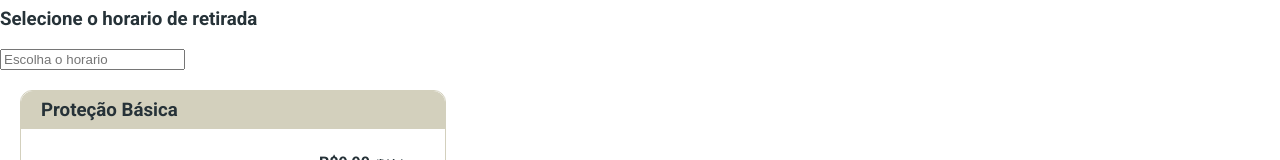
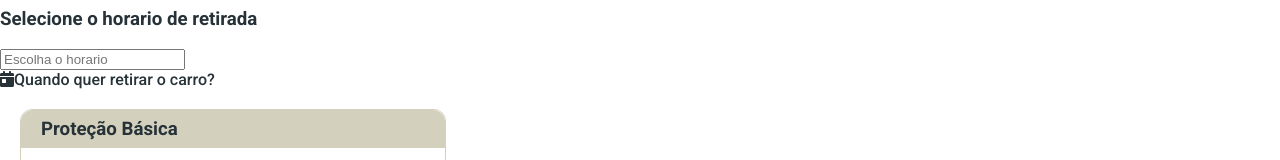
Before and after one commit to noubarijou/PICTDFEFinal, a React (Create React App) app in the folder alucar/: page /reserva/1 in a window 1280 px wide. Shown: the part 251-411 px from the top of the page. Built offline with nearby package versions, Linux system fonts and the light colour scheme; no server answers.

Commit message:
adiciona calendario na pagina de reserva

```diff
--- a/alucar/src/pages/Reserva/index.js
+++ b/alucar/src/pages/Reserva/index.js
@@ -15,22 +15,25 @@ import {
   faLocationDot,
   faCalendarDay,
 } from "@fortawesome/free-solid-svg-icons";
+import { Calendar } from "../../components/ModalPesquisa/components/Calendar";
 
 export const Reserva = () => {
   const { width } = useWindowDimensions();
   const cidades = useAxios(`/cidades`);
   const detalhes = useAxios(`/carro`);
   const regras = require("../../assets/regras.json");
-  const [startDate, setStartDate] = useState(new Date());
-  const [endDate, setEndDate] = useState(null);
+  const [dateRange, setDateRange] = useState([null, null]);
+  const [startDate, endDate] = dateRange;
+  /* const [startDate, setStartDate] = useState(new Date());
+  const [endDate, setEndDate] = useState(null); */
   const [cidade, setCidade] = useState();
   const navigate = useNavigate();
 
-  const onChange = (dates) => {
+  /* const onChange = (dates) => {
     const [start, end] = dates;
     setStartDate(start);
     setEndDate(end);
-  };
+  }; */
   const { detalhesId } = useParams();
   const [detalhe, setDetalhe] = useState();
   useEffect(() => {
@@ -136,6 +139,7 @@ export const Reserva = () => {
               <option value="19:30" />
               <option value="20:00" />
             </datalist>
+            <Calendar value={dateRange} setValue={setDateRange} />
           </Form>
         </Formik>
         <CardAdicionais
```
